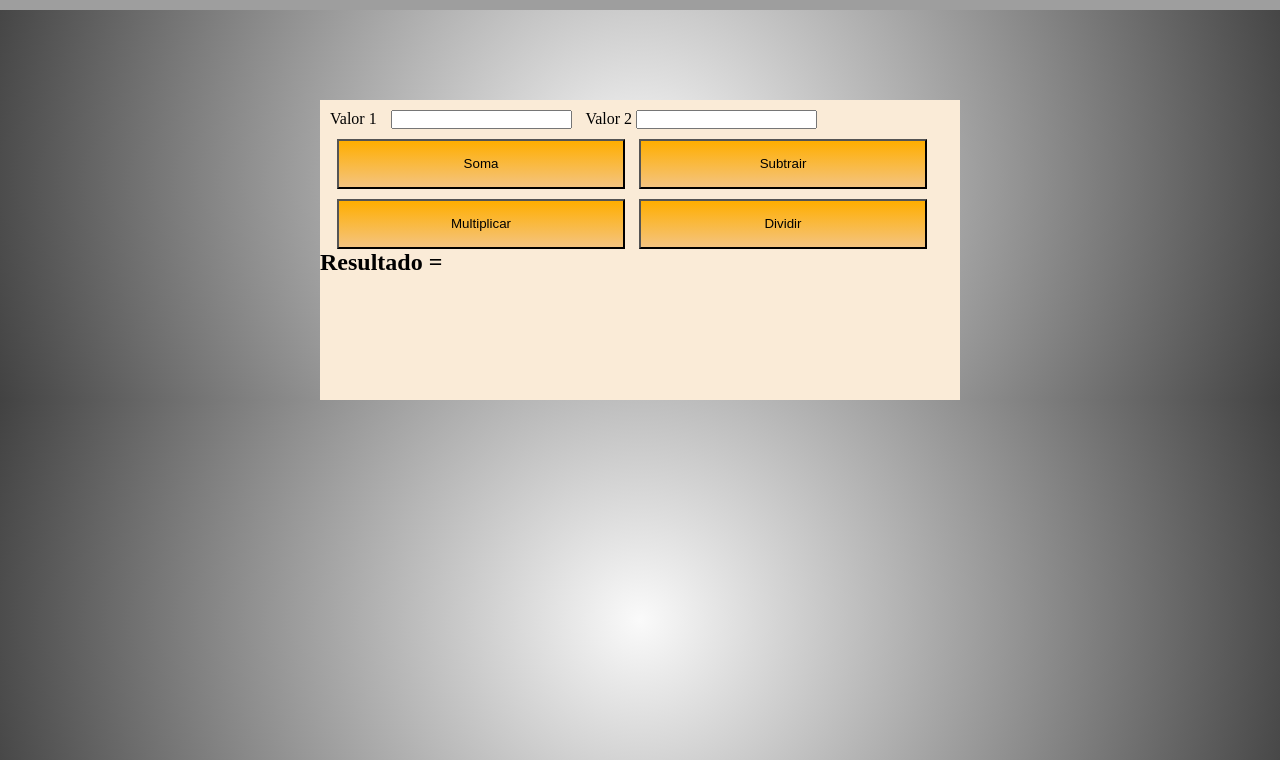
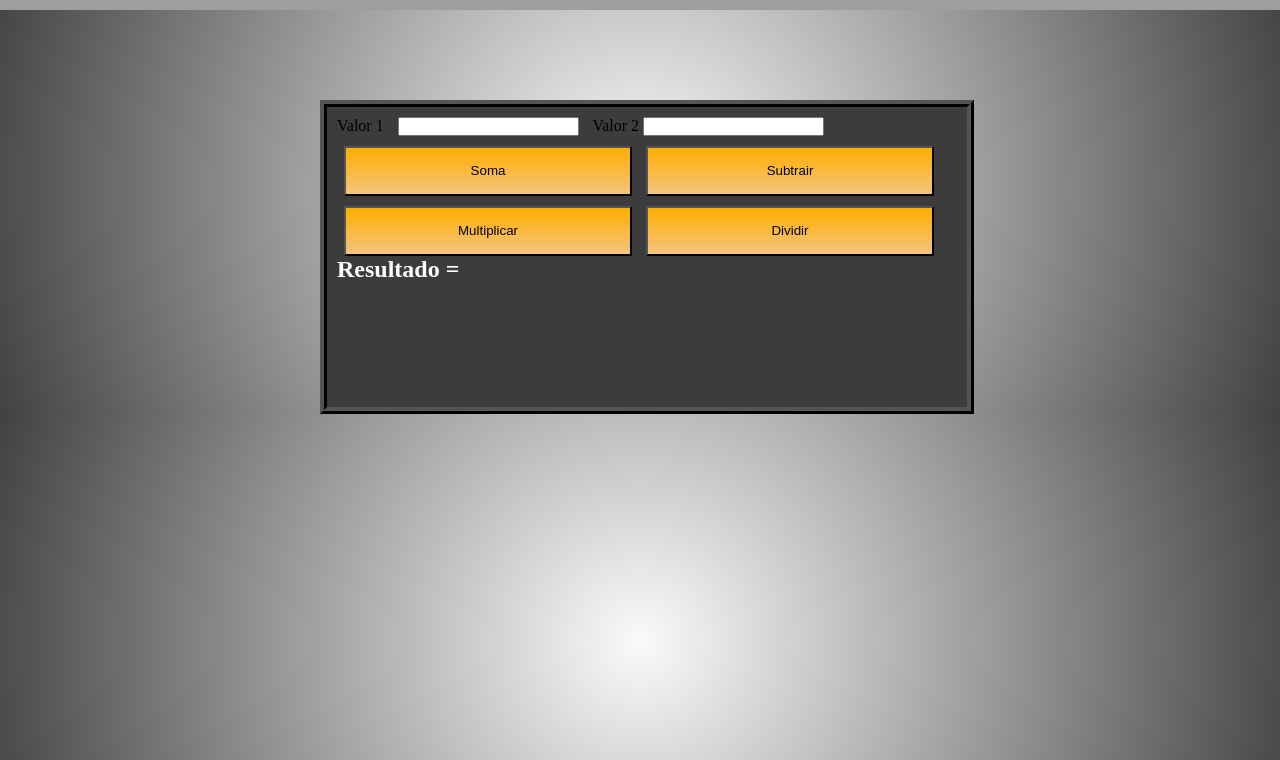
Before and after one commit to pensamentosinsanos/ExerciciosJS, a plain HTML site: page js01/index.html in a window 1280 px wide. Shown: the part 40-800 px from the top of the page. Drawn offline with Linux system fonts and the light colour scheme; grey boxes are pictures that could not be loaded.

Commit message:
Update style.css

```diff
--- a/js01/style.css
+++ b/js01/style.css
@@ -27,10 +27,11 @@ body{
 #tudo{
     width: 50%;
     height: 300px;
-    background-color: antiquewhite;
+    background-color: rgb(60, 60, 60);
     display: block;
     margin-left: 25%;
     margin-top: 7%;
+    border: ridge black 7px;
 }
 #numero1{
     margin: 10px;
@@ -80,3 +81,7 @@ body{
     background: linear-gradient(0deg, rgba(244,196,128,1) 0%, rgba(255,174,0,1) 100%);
     filter: progid:DXImageTransform.Microsoft.gradient(startColorstr="#f4c480",endColorstr="#ffae00",GradientType=1);
 }
+#resultado{
+    margin-left: 10px;
+    color: white;
+}
```
